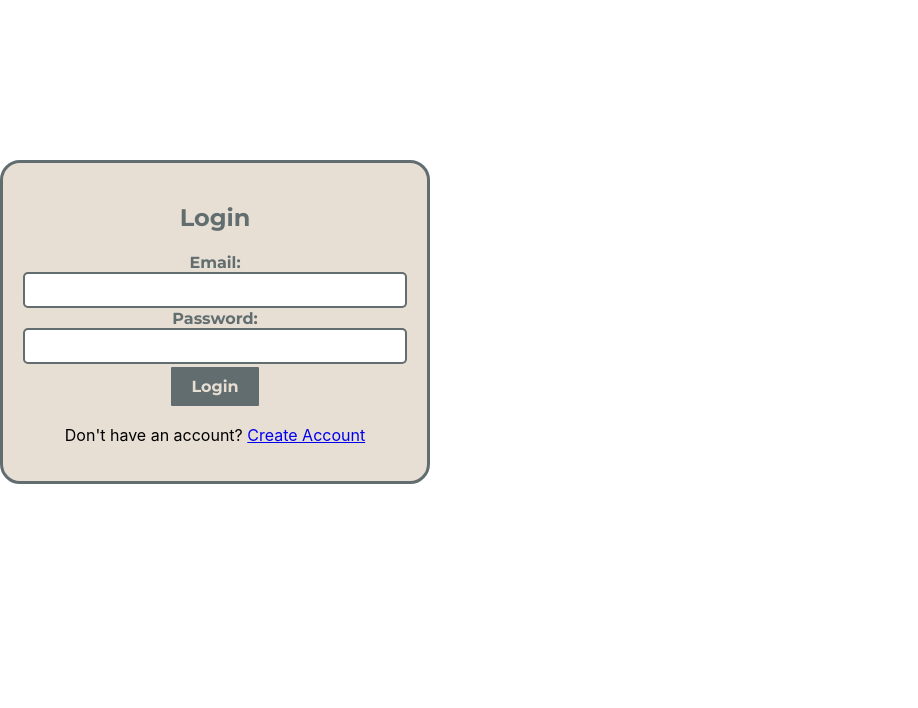
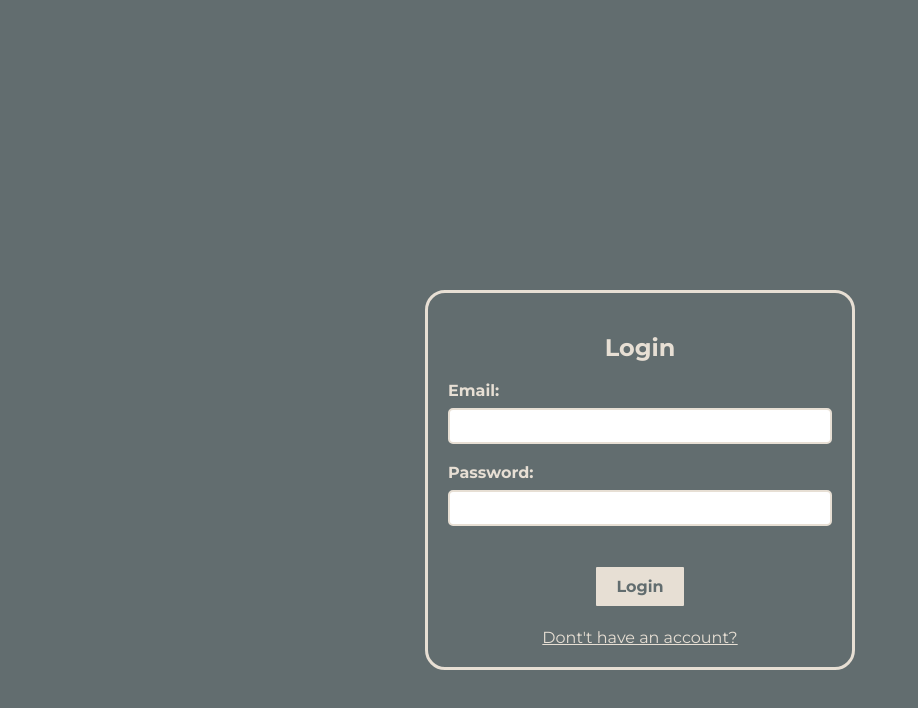
Before and after one commit to yihuididi/todolist1, a React (Create React App) app in the folder todolist/: page /login in a window 1280 px wide. Shown: the top 708 px of the page, without its empty margins (0-918 px from the left). Built offline with nearby package versions, Linux system fonts and the light colour scheme.

Commit message:
Added Login css, need Logo

```diff
--- a/todolist/src/Components/CreateAccount.css
+++ b/todolist/src/Components/CreateAccount.css
@@ -26,7 +26,7 @@
     font-weight: bolder;
 }
 
-.form-title {
+.create-account-form-title {
     display: flex;
     flex-direction: column;
     align-items: flex-start;
@@ -67,7 +67,7 @@
     background-color: #e7dfd4;
 }
 
-.link {
+.link-to-login {
     color: #626d6f;
     font-family: "Montserrat", sans-serif;
 }
--- a/todolist/src/Components/CreateAccount.jsx
+++ b/todolist/src/Components/CreateAccount.jsx
@@ -11,7 +11,7 @@ export const CreateAccount = () => {
         e.preventDefault()
         try {
             await createUserWithEmailAndPassword(auth, email, password)
-            console.log("Login Successfully")
+            console.log("Account created successfully")
         } catch(err) {
             console.log(err)
         }
@@ -21,25 +21,25 @@ export const CreateAccount = () => {
     <div className='create-account-container'>
         <form className='create-account-form' onSubmit={handleSubmit}>
             <h2>Create Account</h2>
-            <div class="form-title">
+            <div class="create-account-form-title">
                 <label htmlFor="email">
                     Email:
                 </label>
                 <input type="text" class="form-input" onChange={(event) => setEmail(event.target.value)} />
             </div>
             <br />
-            <div class="form-title">
+            <div class="create-account-form-title">
                 <label htmlFor="password" >
                     Password:
                 </label>
-                <input type="password" class="form-input" onChange={(event) => setPassword(event.target.value)}/>
+                <input type="password" onChange={(event) => setPassword(event.target.value)}/>
             </div>
             <br />
             <br />
             <button type="submit">Create Account</button>
             <br />
             <br />
-            <Link to="/login" className="link">Already Registered?</Link>
+            <Link to="/login" className='link-to-login'>Already Registered?</Link>
         </form>
     </div>
   )
--- a/todolist/src/Components/Login.css
+++ b/todolist/src/Components/Login.css
@@ -0,0 +1,73 @@
+@import url('https://fonts.googleapis.com/css2?family=Montserrat:ital,wght@0,100..900;1,100..900&display=swap');
+
+.login-container {
+    display: flex;
+    justify-content: center;
+    align-items: center;
+    height: 100vh;
+    background-color: #626d6f;
+    font-family: "Montserrat", sans-serif;
+}
+
+.login-form {
+    margin-top: 160px;
+    width: 30%;
+    background: #626d6f;
+    padding: 20px;
+    border-radius: 20px;
+    border-color: #e7dfd4;
+    border-style: solid;
+    text-align: center;
+}
+
+.login-form h2{
+    font-family: "Montserrat", sans-serif;
+    color: #e7dfd4;
+    font-weight: bolder;
+}
+
+.login-form-title {
+    display: flex;
+    flex-direction: column;
+    align-items: flex-start;
+}
+
+.login-form label {
+    margin-bottom: 8px;
+    font-family: "Montserrat", sans-serif;
+    font-weight: bold;
+    color: #e7dfd4;
+}
+
+.login-form input{
+    width: 100%;
+    border-radius: 5px;
+    border-color: #e7dfd4;
+    border-style: solid;
+    padding: 8px;
+    box-sizing: border-box;
+    font-family: "Montserrat", sans-serif;
+}
+
+.login-form button {
+    background-color: #e7dfd4;
+    font-family: "Montserrat", sans-serif;
+    font-weight: bold;
+    color: #626d6f;
+    border: none;
+    padding: 10px 20px;
+    border-style: solid;
+    border-radius: 4px;
+    cursor: pointer;
+    font-size: 16px;
+}
+
+.login-form button:hover {
+    color: #e7dfd4;
+    background-color: #e7dfd4;
+}
+
+.link-to-create-account {
+    color: #e7dfd4;
+    font-family: "Montserrat", sans-serif;
+}
--- a/todolist/src/Components/Login.jsx
+++ b/todolist/src/Components/Login.jsx
@@ -1,5 +1,5 @@
 import React, {useState} from 'react'
-import './CreateAccount.css'
+import './Login.css'
 import { Link } from 'react-router-dom'
 import {auth} from '../firebase'
 import { signInWithEmailAndPassword } from 'firebase/auth'
@@ -18,20 +18,28 @@ export const Login = () => {
     }
 
   return (
-    <div className='create-account'>
-        <form className='create-account-form' onSubmit={handleSubmit}>
+    <div className='login-container'>
+         <form className='login-form' onSubmit={handleSubmit}>
             <h2>Login</h2>
-            <label htmlFor="email">
-                Email:
-                <input type="text" onChange={(event) => setEmail(event.target.value)}/>
-            </label>
-            <label htmlFor="password" >
-                Password:
+            <div class="login-form-title">
+                <label htmlFor="email">
+                    Email:
+                </label>
+                <input type="text" onChange={(event) => setEmail(event.target.value)} />
+            </div>
+            <br />
+            <div class="login-form-title">
+                <label htmlFor="password" >
+                    Password:
+                </label>
                 <input type="password" onChange={(event) => setPassword(event.target.value)}/>
-            </label>
+            </div>
+            <br />
+            <br />
             <button type="submit">Login</button>
             <br />
-            <p>Don't have an account?  <Link to="/create-account">Create Account</Link></p>
+            <br />
+            <Link to="/create-account" className='link-to-create-account'>Dont't have an account?</Link>
         </form>
     </div>
   )
```
Also changed, not shown: 1 other file (tests, documents, lock files or other folders).
